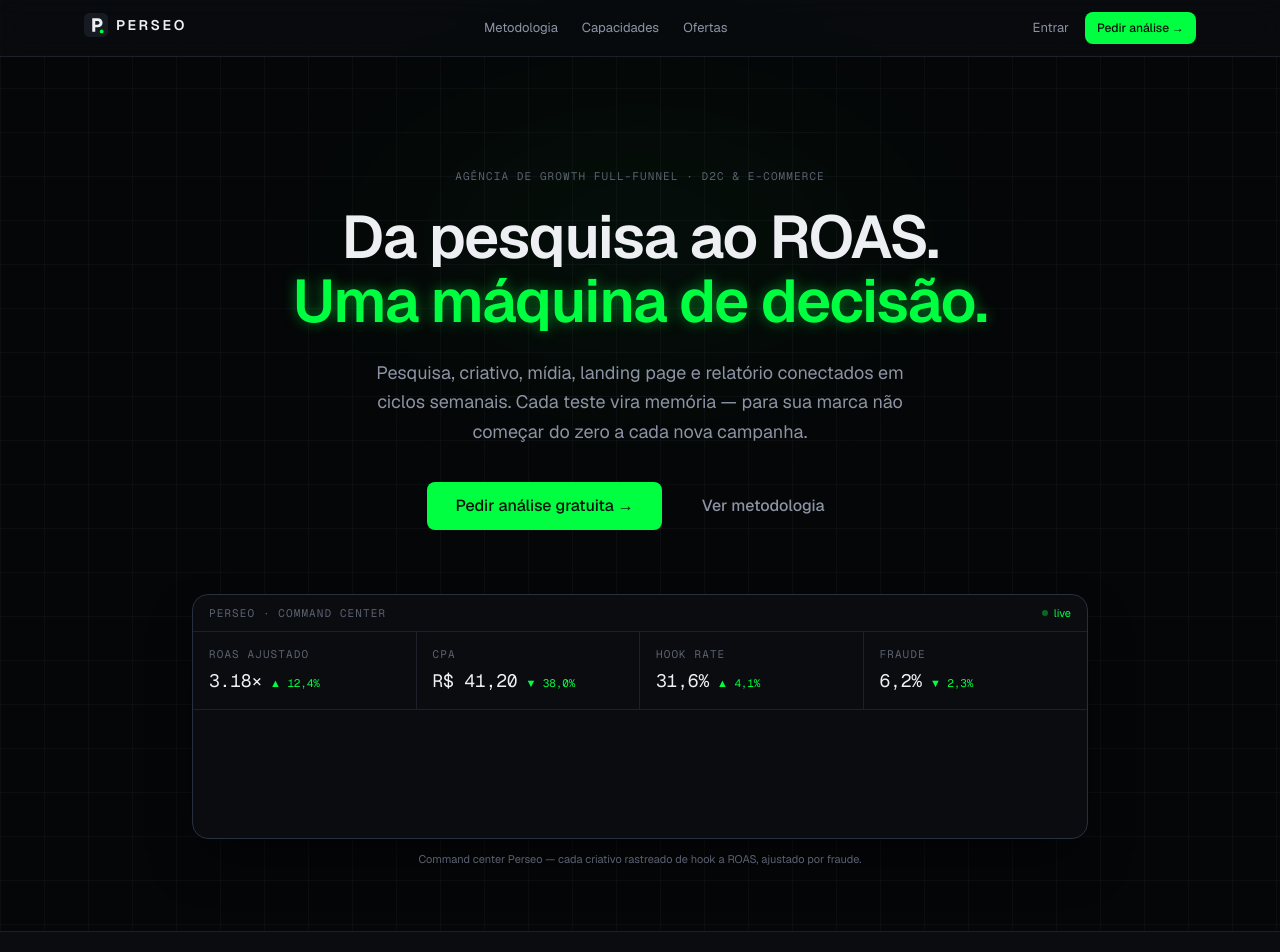
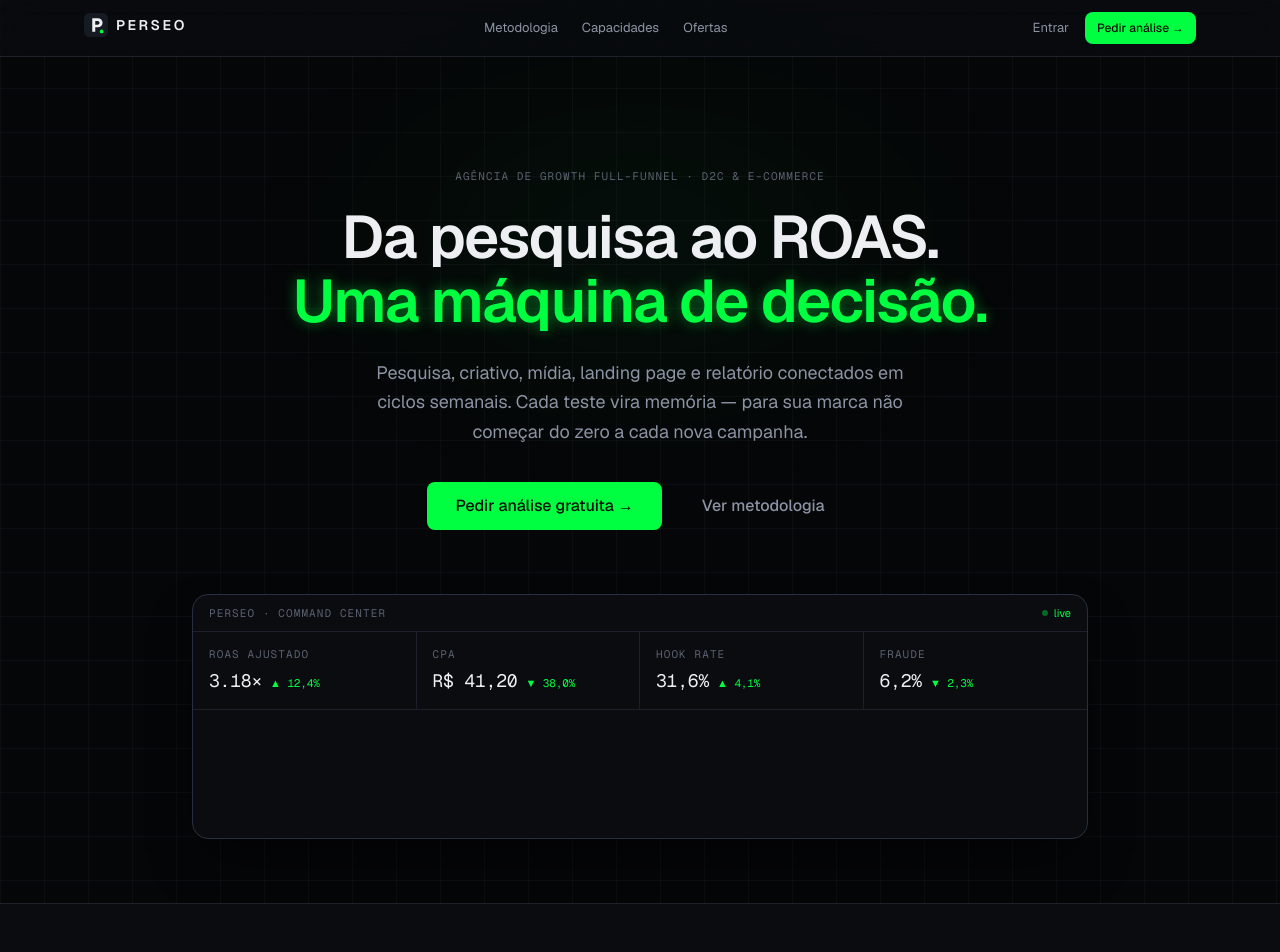
Before and after one commit to Eternorms/Perseo-Web, a Next.js app: page / in a window 1280 px wide. Shown: the top 952 px of the page. Built offline with nearby package versions, Linux system fonts and the light colour scheme; no server answers.

Commit message:
copy(landing): remove legenda abaixo do Command Center

```diff
--- a/src/app/(public)/page.tsx
+++ b/src/app/(public)/page.tsx
@@ -142,9 +142,6 @@ function CommandCenterPreview() {
           ))}
         </div>
       </div>
-      <figcaption className="mt-3 text-center text-[11px] text-ink-faint">
-        Command center Perseo — cada criativo rastreado de hook a ROAS, ajustado por fraude.
-      </figcaption>
     </figure>
   );
 }
```
